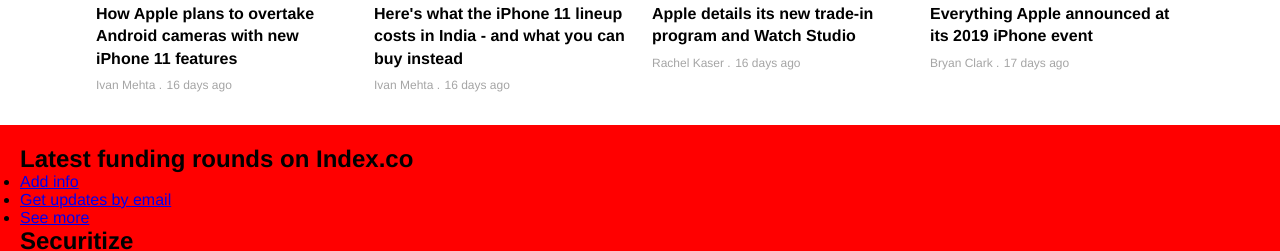
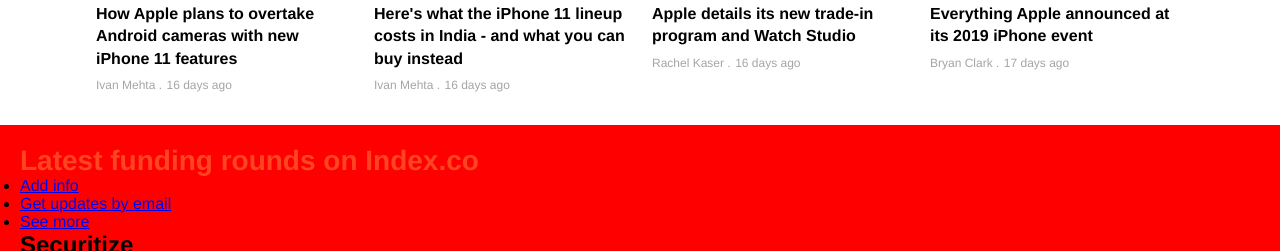
Before and after one commit to Vashiramusa/building-with-responsive-design, a website: page index.html in a window 1280 px wide. Shown: the part 1529-1780 px from the top of the page. Drawn offline with nearby package versions, Linux system fonts and the light colour scheme.

Commit message:
title has been added

```diff
--- a/css/styles.css
+++ b/css/styles.css
@@ -229,6 +229,11 @@
   margin-top: 8px;
 }
 
+.companies-section__title {
+  color: #FF4422;
+  font-size: 28px;
+}
+
 .content-companies-section {
   padding: 20px;
   background: red;
--- a/index.html
+++ b/index.html
@@ -396,7 +396,7 @@
   </section>
 
   <section class="content-companies-section">
-    <h2>
+    <h2 class="companies-section__title">
       Latest funding rounds on Index.co
     </h2>
 
```
